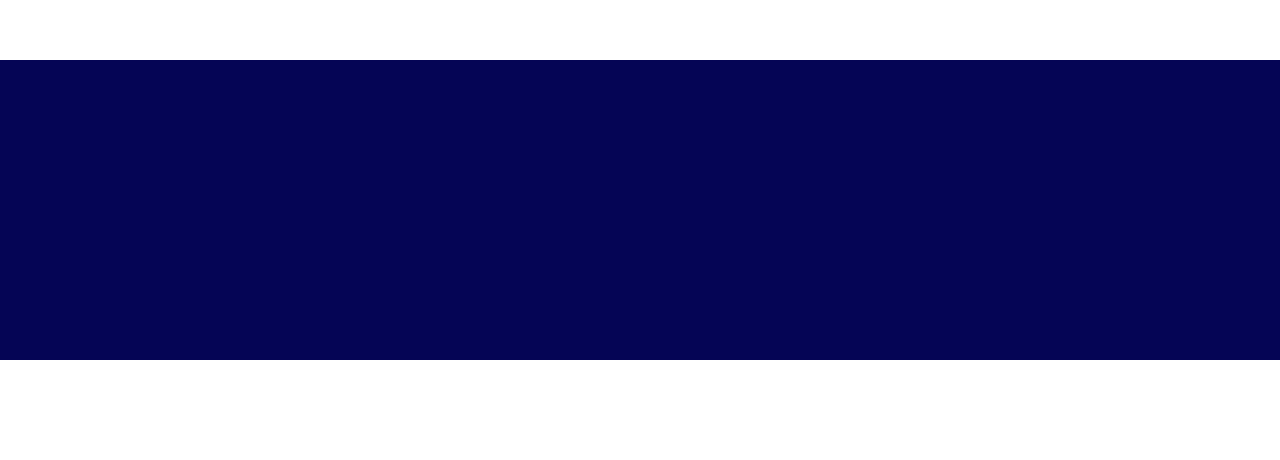
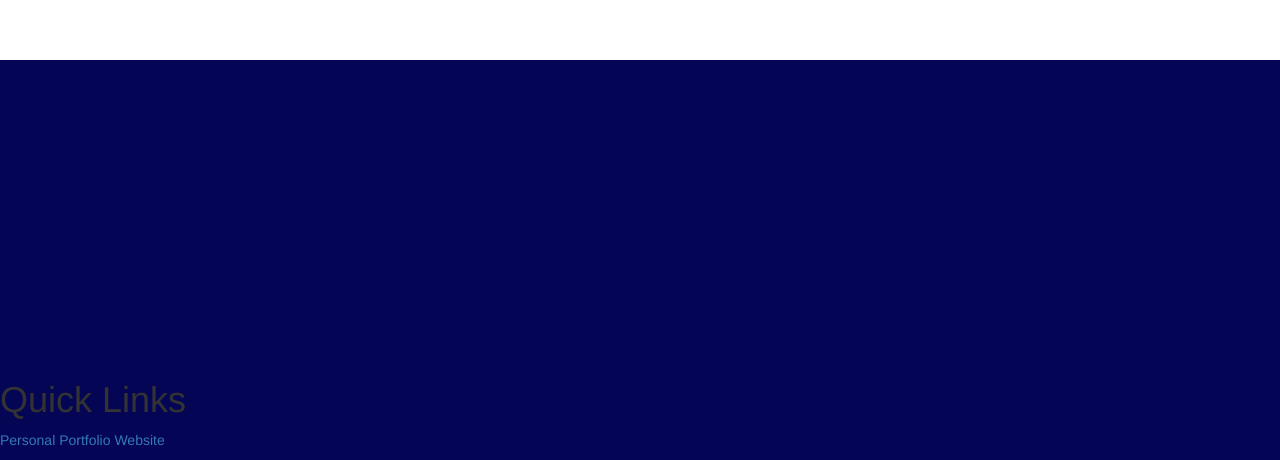
Before and after one commit to Dhie-boop/Website-Exam, a plain HTML site: page index3.html in a window 1280 px wide. Shown: the part 902-1362 px from the top of the page. Before the commit the page ends 1262 px from the top, so only its background shows below. Drawn offline with nearby package versions, Linux system fonts and the light colour scheme.

Commit message:
Update index3.html

```diff
--- a/index3.html
+++ b/index3.html
@@ -45,7 +45,8 @@
 
   <div class="container-fluid">
     <div class="row" style="background-color: rgb(5, 5, 85); padding-top: 300px; margin-top: 500px;">
-
+      <h1>Quick Links</h1>
+      <p><a href="https://dhie-boop.github.io/Portfolio-/">Personal Portfolio Website</a></p>
     </div>
   </div>
 
```
